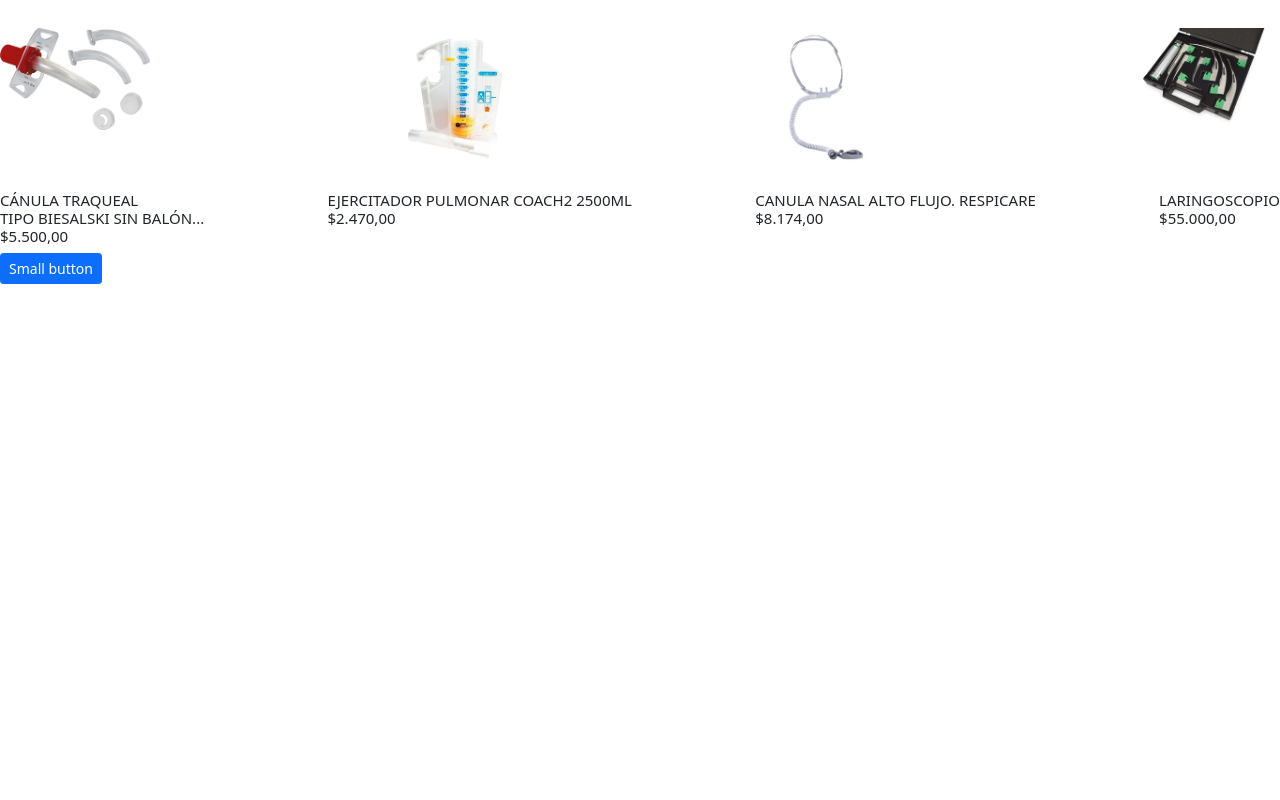
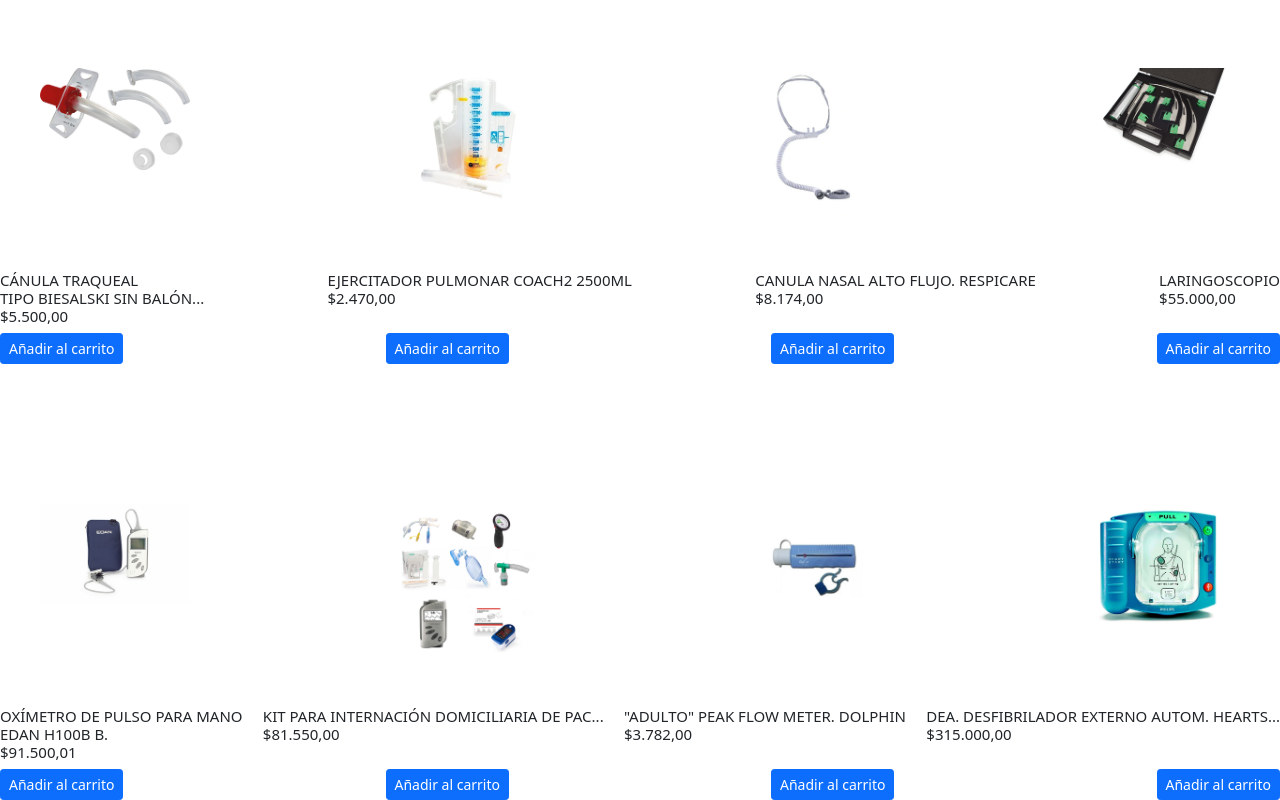
Before and after one commit to kvalmada/Bootstrap-, a plain HTML site: page index.html in a window 1280 px wide. Shown: the part 1199-1999 px from the top of the page. Before the commit the page ends 1483 px from the top, so only its background shows below. Drawn offline with nearby package versions, Linux system fonts and the light colour scheme.

Commit message:
fila 2 PD terminado

```diff
--- a/index.html
+++ b/index.html
@@ -11,7 +11,7 @@
 
     <link rel="stylesheet" href="style.css">
 </head>
-<body>
+<body class="body1">
     <div class="alert alert-primary d-flex align-items-center" role="alert">
         <svg xmlns="http://www.w3.org/2000/svg" width="24" height="24" fill="currentColor" class="bi bi-exclamation-triangle-fill flex-shrink-0 me-2" viewBox="0 0 16 16" role="img" aria-label="Warning:">
           <path d="M8.982 1.566a1.13 1.13 0 0 0-1.96 0L.165 13.233c-.457.778.091 1.767.98 1.767h13.713c.889 0 1.438-.99.98-1.767L8.982 1.566zM8 5c.535 0 .954.462.9.995l-.35 3.507a.552.552 0 0 1-1.1 0L7.1 5.995A.905.905 0 0 1 8 5zm.002 6a1 1 0 1 1 0 2 1 1 0 0 1 0-2z"/>
@@ -80,7 +80,7 @@
 
     <!--Fin carousel-->
 
-    <!--Seccion productos-->
+    <!--Seccion productos FILA 1-->
     <div class="pdTitulo"><h1>Productos Destacados</h1></div>
 
     <section class="productosDestacados">
@@ -108,9 +108,45 @@
         </div>
     </section>
 
-<section>
-    <div><button type="button" class="btn btn-primary btn-sm">Small button</button></div>
+
+<section class="botones">
+    <div><button type="button" class="btn btn-primary btn-sm">Añadir al carrito</button></div>
+    <div><button type="button" class="btn btn-primary btn-sm">Añadir al carrito</button></div>
+    <div><button type="button" class="btn btn-primary btn-sm">Añadir al carrito</button></div>
+    <div><button type="button" class="btn btn-primary btn-sm">Añadir al carrito</button></div>
 </section>
+
+<section class="productosDestacados">
+    <div><img class="productosDestacados1" src="imagenes/destacado5.jpg" alt=""></div>
+    <div><img class="productosDestacados1" src="imagenes/destacado6.png" alt=""></div>
+    <div><img class="productosDestacados1" src="imagenes/destacado7.png" alt=""></div>
+    <div><img class="productosDestacados1" src="imagenes/destacado8.png" alt=""></div>
+    </section>
+
+    <section class="descripcionPD">
+        <div>
+            <h4 class="h4PD">OXÍMETRO DE PULSO PARA MANO <br> EDAN H100B B.
+                <br>$91.500,01 <br></h4></div>
+        <div>
+            <h4 class="h4PD">KIT PARA INTERNACIÓN DOMICILIARIA DE PAC...
+                <br>$81.550,00 <br></h4>
+        </div>
+        <div>
+            <h4 class="h4PD"> "ADULTO" PEAK FLOW METER. DOLPHIN
+                <br>$3.782,00<br></h4>
+        </div>
+        <div>
+            <h4 class="h4PD">DEA. DESFIBRILADOR EXTERNO AUTOM. HEARTS...
+                <br>$315.000,00<br></h4>
+        </div>
+    </section>
+
+    <section class="botones">
+        <div><button type="button" class="btn btn-primary btn-sm">Añadir al carrito</button></div>
+        <div><button type="button" class="btn btn-primary btn-sm">Añadir al carrito</button></div>
+        <div><button type="button" class="btn btn-primary btn-sm">Añadir al carrito</button></div>
+        <div><button type="button" class="btn btn-primary btn-sm">Añadir al carrito</button></div>
+    </section>
 
     <script src="https://cdn.jsdelivr.net/npm/@popperjs/core@2.10.2/dist/umd/popper.min.js" integrity="sha384-7+zCNj/IqJ95wo16oMtfsKbZ9ccEh31eOz1HGyDuCQ6wgnyJNSYdrPa03rtR1zdB" crossorigin="anonymous"></script>
     <script src="https://cdn.jsdelivr.net/npm/bootstrap@5.1.3/dist/js/bootstrap.min.js" integrity="sha384-QJHtvGhmr9XOIpI6YVutG+2QOK9T+ZnN4kzFN1RtK3zEFEIsxhlmWl5/YESvpZ13" crossorigin="anonymous"></script>
--- a/style.css
+++ b/style.css
@@ -1,9 +1,11 @@
+
+
 .fotoLogo {
     width: 50px;
 }
 
-.fotoLogo:hover {
-    transform: scale(3);
+.productosDestacados1:hover {
+    transform: scale(2);
 }
 
 
@@ -59,6 +61,7 @@
 }
 
 .productosDestacados {
+    margin: 40px;
     padding-top: 100px;
     display: flex;
     justify-content: space-between;
@@ -79,3 +82,8 @@
     display: flex;
     justify-content: space-between;
 }
+
+.botones {
+    display: flex;
+    justify-content: space-between;
+}
```
Also changed, not shown: Imagenes/FONDO 3.jpg (added), Imagenes/FONDO.jpg (added), Imagenes/FONDO2.jfif (added), Imagenes/destacado5.jpg (added), Imagenes/destacado6.png (added), Imagenes/destacado7.png (added), Imagenes/destacado8.png (added).
